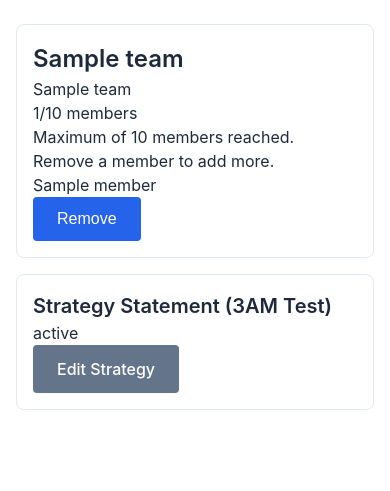
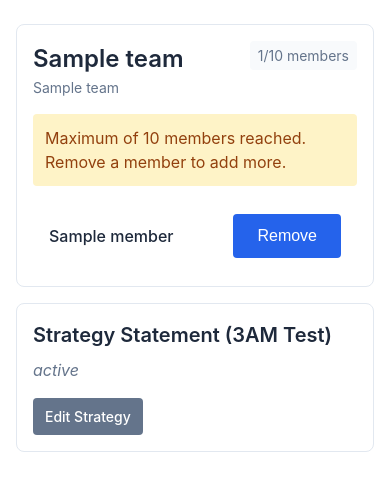
Before and after one commit to connecteddale/55meet.com, a FastAPI app: template app/templates/admin/teams/members.html in a window 390 px wide. Shown: the part 81-572 px from the top of the page. Run offline with FastAPI, Linux system fonts and the light colour scheme; the template is opened without the code that fills it: most values are stand-ins (such as "Sample title", 1, 10 or a date in 2020).

Commit message:
style(11-02): add member management CSS
- Card header with flex layout
- Member count badge styling
- Add member form row layout
- Member list with item separators
- Remove button with hover state
- Limit reached warning styles
- Mobile responsive form (stack on narrow screens)

```diff
--- a/app/static/css/main.css
+++ b/app/static/css/main.css
@@ -239,3 +239,120 @@ img, video, iframe {
 button, a, [role="button"] {
   cursor: pointer;
 }
+
+/* Member Management */
+.card-header {
+  display: flex;
+  justify-content: space-between;
+  align-items: flex-start;
+  margin-bottom: var(--space-4);
+}
+
+.team-subtitle {
+  margin: 0;
+  color: var(--color-text-muted);
+  font-size: var(--font-size-sm);
+}
+
+.member-count {
+  font-size: var(--font-size-sm);
+  color: var(--color-text-muted);
+  background: var(--color-bg-secondary);
+  padding: var(--space-1) var(--space-2);
+  border-radius: 4px;
+}
+
+.add-member-form {
+  margin-bottom: var(--space-4);
+}
+
+.form-row {
+  display: flex;
+  gap: var(--space-2);
+}
+
+.member-input {
+  flex: 1;
+}
+
+.limit-reached {
+  padding: var(--space-3);
+  background: #fef3c7;
+  border-radius: 4px;
+  color: #92400e;
+  margin-bottom: var(--space-4);
+}
+
+.error {
+  padding: var(--space-3);
+  background: #fef2f2;
+  border: 1px solid #fecaca;
+  border-radius: 4px;
+  color: var(--color-error);
+  margin-bottom: var(--space-4);
+}
+
+.member-list {
+  display: flex;
+  flex-direction: column;
+}
+
+.member-item {
+  display: flex;
+  justify-content: space-between;
+  align-items: center;
+  padding: var(--space-3) var(--space-4);
+  border-bottom: 1px solid var(--color-border);
+}
+
+.member-item:last-child {
+  border-bottom: none;
+}
+
+.member-name {
+  font-weight: 500;
+}
+
+.delete-form {
+  margin: 0;
+}
+
+.btn-text {
+  background: transparent;
+  color: var(--color-text-muted);
+  padding: var(--space-1) var(--space-2);
+}
+
+.btn-text:hover {
+  color: #dc2626;
+  background: #fef2f2;
+}
+
+.btn-small {
+  font-size: var(--font-size-sm);
+  padding: var(--space-2) var(--space-3);
+  min-height: 36px;
+}
+
+.empty-state {
+  color: var(--color-text-muted);
+  font-style: italic;
+  padding: var(--space-4);
+}
+
+.strategy-text {
+  font-style: italic;
+  color: var(--color-text-muted);
+  margin: var(--space-2) 0 var(--space-4);
+}
+
+/* Responsive adjustments for member form */
+@media (max-width: 480px) {
+  .form-row {
+    flex-direction: column;
+  }
+
+  .form-row .btn {
+    width: 100%;
+  }
+}
```
